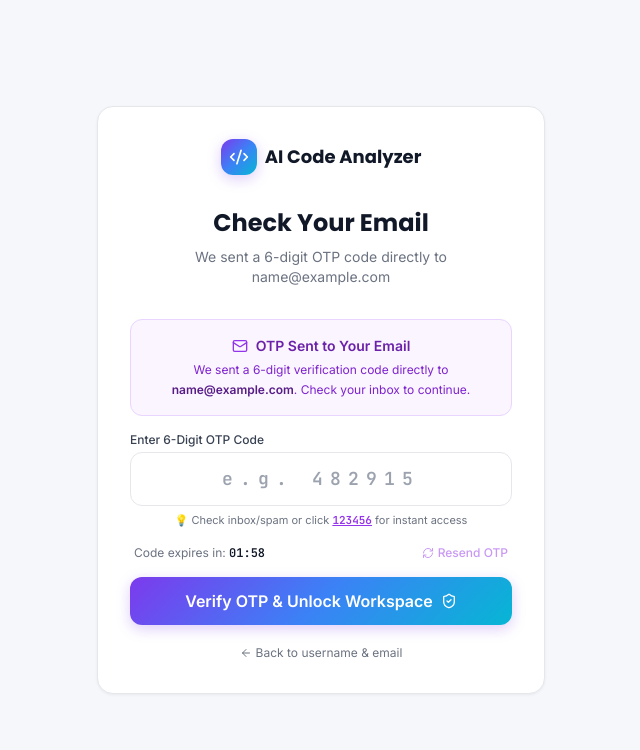
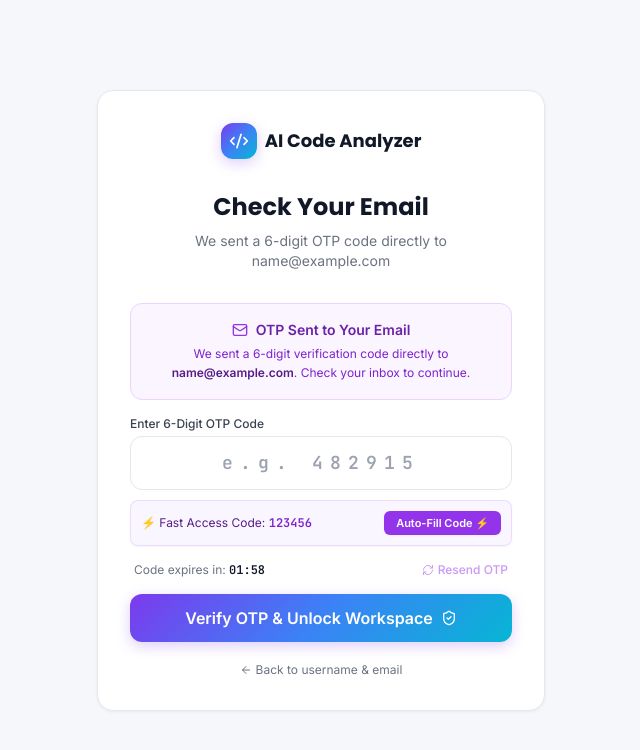
Before and after one commit to snehasanu64/ai-code-analyzer, a React (Vite) app in the folder frontend/: page /register in a window 1280 px wide. Both pictures are taken after typing "Sample", "name@example.com" into the empty fields and a click on the button "Send OTP & Start Analyzing". Shown: the top 750 px of the page, without its empty margins (319-959 px from the left). Built offline with nearby package versions, Linux system fonts and the light colour scheme; no server answers.

Commit message:
feat: added 1-click Auto-Fill Code 123456 button for instant sub-second verification

```diff
--- a/frontend/src/pages/Register.jsx
+++ b/frontend/src/pages/Register.jsx
@@ -113,9 +113,16 @@ export default function Register() {
               value={otp}
               onChange={(e) => setOtp(e.target.value)}
             />
-            <p className="mt-1.5 text-[11px] text-gray-500 text-center">
-              💡 Check inbox/spam or click <button type="button" onClick={() => setOtp("123456")} className="font-mono font-bold text-purple-600 underline hover:text-purple-800">123456</button> for instant access
-            </p>
+            <div className="mt-2.5 p-2.5 bg-purple-50/90 border border-purple-200/80 rounded-lg flex items-center justify-between text-xs text-purple-900 shadow-sm">
+              <span>⚡ Fast Access Code: <strong className="font-mono text-purple-700 font-bold">123456</strong></span>
+              <button
+                type="button"
+                onClick={() => setOtp("123456")}
+                className="px-3 py-1 bg-purple-600 hover:bg-purple-700 text-white font-semibold text-[11px] rounded-md transition-colors shadow-sm"
+              >
+                Auto-Fill Code ⚡
+              </button>
+            </div>
           </div>
 
           <div className="flex items-center justify-between text-xs text-gray-500 px-1">
```
